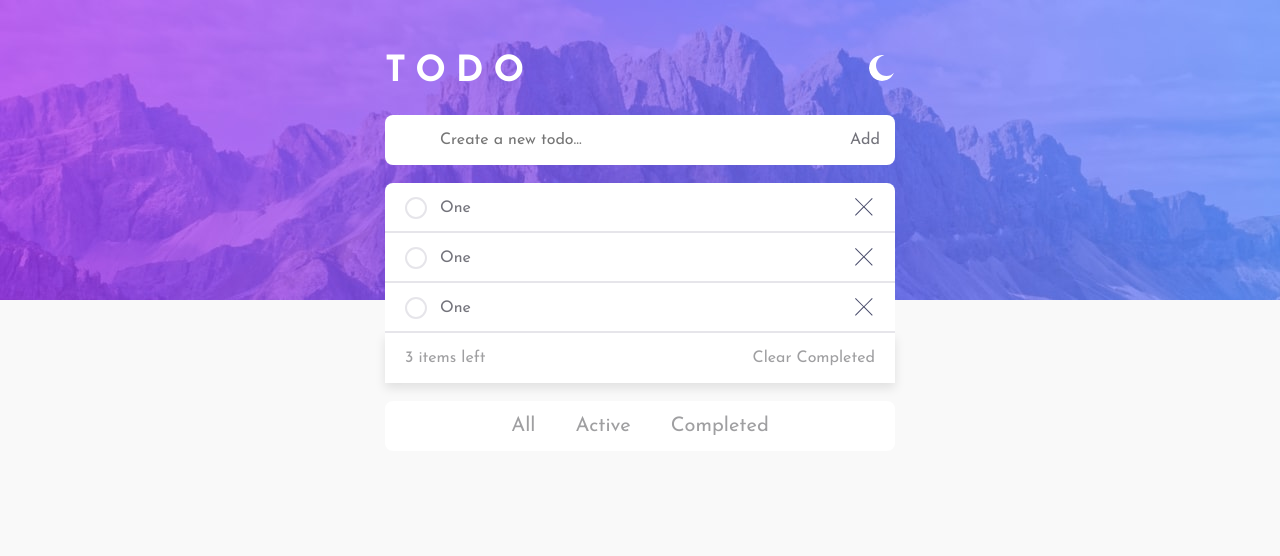
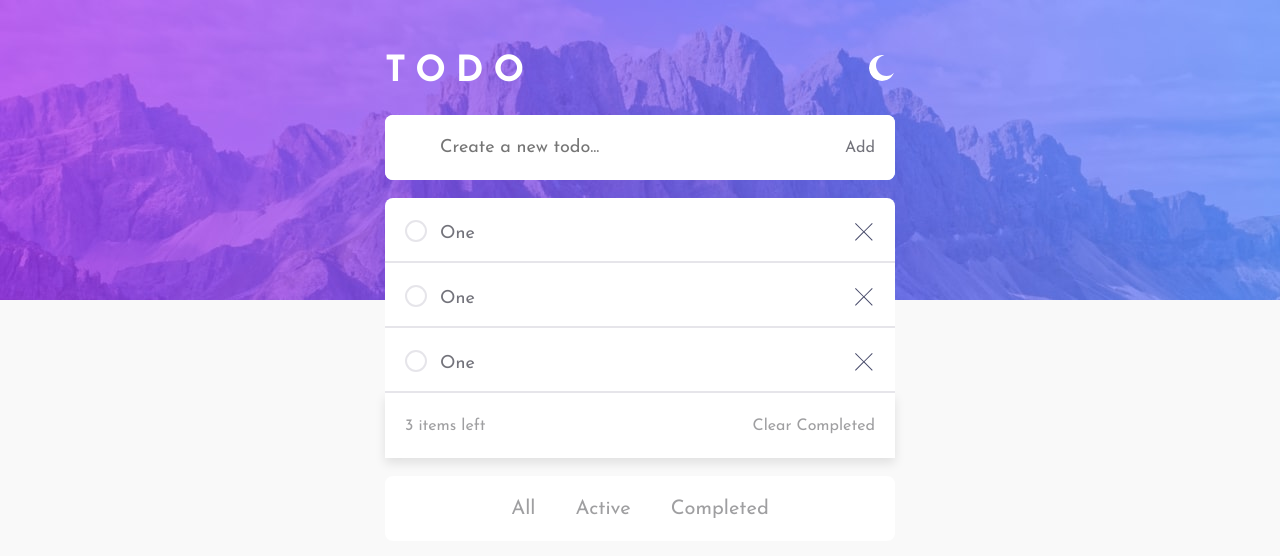
Before and after one commit to julian-leahy/react-todo-with-theme-switcher, a React (Create React App) app: page / in a window 1280 px wide. Shown: the top 556 px of the page. Built offline with nearby package versions, Linux system fonts and the light colour scheme.

Commit message:
move submit button to the side of input

```diff
--- a/src/components/form-input/FormInput.css
+++ b/src/components/form-input/FormInput.css
@@ -1,10 +1,14 @@
 form {
     width: 100%;
     margin-bottom: 1.8rem;
+    display: flex;
+    background-color: var(--itemBG);
+    border-radius: var(--radius);
 }
 
 .input__lg {
-    border-radius: var(--radius);
+    border-top-left-radius: var(--radius);
+    border-bottom-left-radius: var(--radius);
     border: none;
     padding-left: 5.5rem;
     font-size: 1.6rem;
@@ -13,10 +17,22 @@ form {
 }
 
 .btn__add {
-    position: absolute;
-    height: var(--items);
+    height: 5rem;
     font-size: 16px;
     right: 30px;
     color: #73737B;
     cursor: pointer;
+    background-color: var(--itemBG);
+    border-top-right-radius: var(--radius);
+    border-bottom-right-radius: var(--radius);
+    padding-right: 20px;
 }
+
+@media screen and (min-width: 560px) {
+    .btn__add {
+        height: 6.5rem;
+    }
+    .input__lg {
+        font-size: 1.8rem;
+    }
+}
--- a/src/components/todo-item/TodoItem.css
+++ b/src/components/todo-item/TodoItem.css
@@ -101,3 +101,21 @@
     top: 15px;
     cursor: pointer;
 }
+
+@media screen and (min-width: 560px) {
+    .custom-cb {
+        font-size: 1.8rem;
+    }
+    .custom-cb>label::before, .custom-cb>input[type="checkbox"] {
+        top: 22px;
+    }
+    .custom-cb>label {
+        padding: 25px 15px;
+    }
+    .btn__delete {
+        top: 25px;
+    }
+    .custom-cb>label::after {
+        top: 28px;
+    }
+}
--- a/src/index.css
+++ b/src/index.css
@@ -1,8 +1,6 @@
 :root {
     --smScreen: 375px;
-    --mdScreen: 560px;
     --lgScreen: 1445px;
-    --items: 5rem;
     --radius: 0.8rem;
     /* light theme */
     --lightBG: #F9F9F9;
@@ -84,6 +82,12 @@ button, .btn {
 
 .item {
     width: 100%;
-    height: var(--items);
+    height: 5rem;
     background-color: var(--itemBG);
 }
+
+@media screen and (min-width: 560px) {
+    .item {
+        height: 6.5rem;
+    }
+}
```
